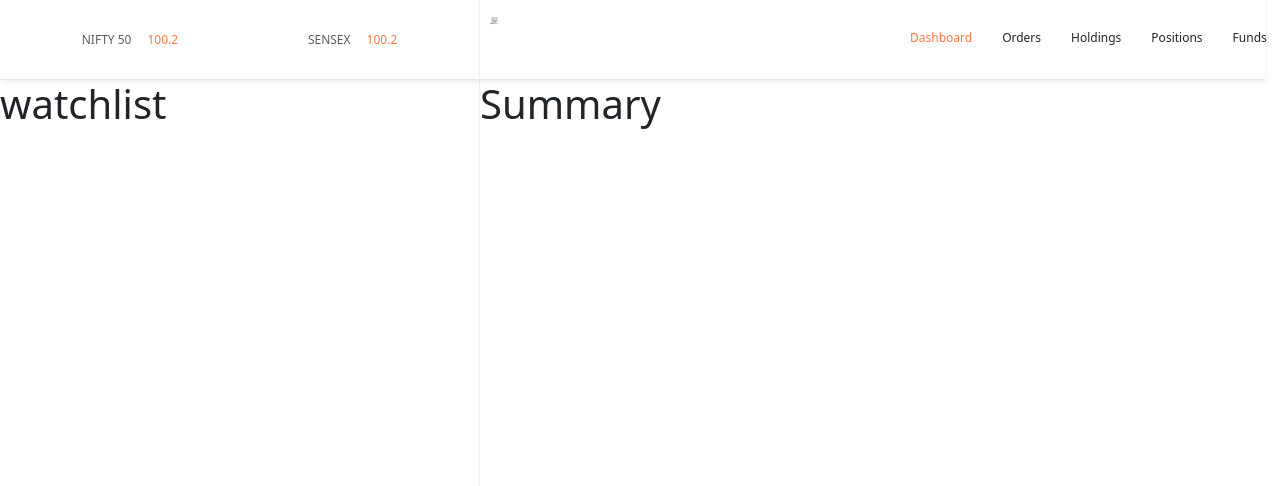
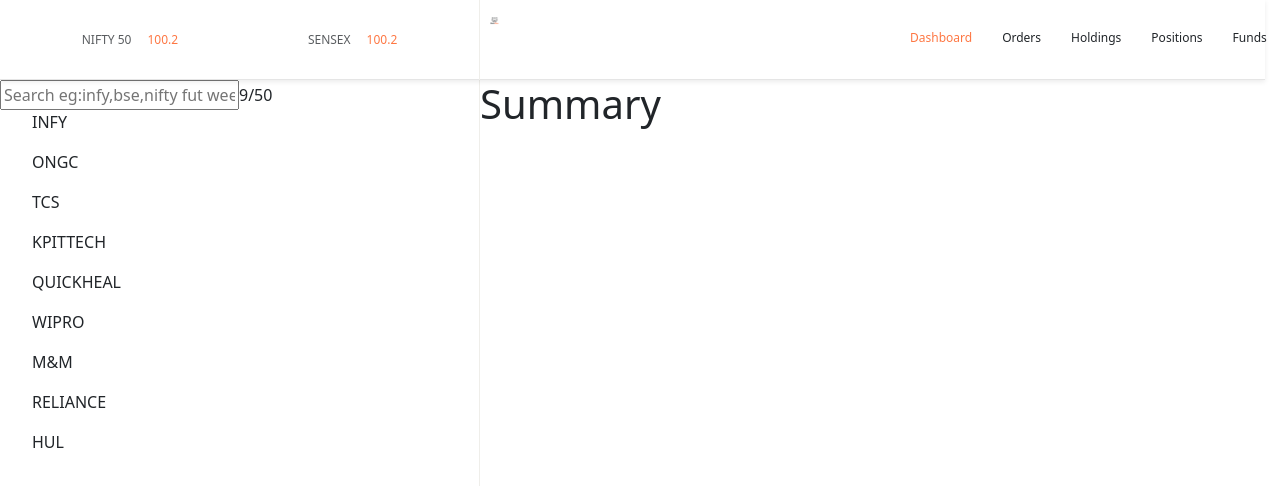
Before and after one commit to chisaini/CandleEdge, a React (Vite) app in the folder dashboard/: page / in a window 1280 px wide. Shown: the top 486 px of the page. Built offline with nearby package versions, Linux system fonts and the light colour scheme.

Commit message:
watchlist initial

```diff
--- a/dashboard/package.json
+++ b/dashboard/package.json
@@ -10,6 +10,10 @@
     "preview": "vite preview"
   },
   "dependencies": {
+    "@emotion/react": "^11.14.0",
+    "@emotion/styled": "^11.14.1",
+    "@mui/icons-material": "^9.4.0",
+    "@mui/material": "^9.4.0",
     "axios": "^1.20.0",
     "bootstrap": "^5.3.8",
     "react": "^19.2.8",
--- a/dashboard/src/components/WatchList.jsx
+++ b/dashboard/src/components/WatchList.jsx
@@ -1,9 +1,26 @@
-import React from "react";
+import React, { useState } from "react";
+import { Tooltip, Grow } from "@mui/material";
+import { watchlist } from "../Data/Data";
+
 function WatchList() {
   return (
     <>
       <div className="watchlist-container">
-        <h1>watchlist</h1>
+        <div className="search_container">
+          <input
+            type="text"
+            name="search"
+            id="search"
+            placeholder="Search eg:infy,bse,nifty fut weekly,gold mcx"
+            className="Search"
+          />
+          <span className="counts">{watchlist.length}/50</span>
+        </div>
+        <ul className="list">
+          {watchlist.map((stock, index) => {
+            return <p>{stock.name}</p>;
+          })}
+        </ul>
       </div>
     </>
   );
--- a/dashboard/src/main.jsx
+++ b/dashboard/src/main.jsx
@@ -3,7 +3,6 @@
 import Home from "./components/Home";
 import { BrowserRouter, Routes, Route } from "react-router-dom";
 import "bootstrap/dist/css/bootstrap.min.css";
-
 createRoot(document.getElementById("root")).render(
     <BrowserRouter>
     <Routes>
```
Also changed, not shown: 1 other file (tests, documents, lock files or other folders).
